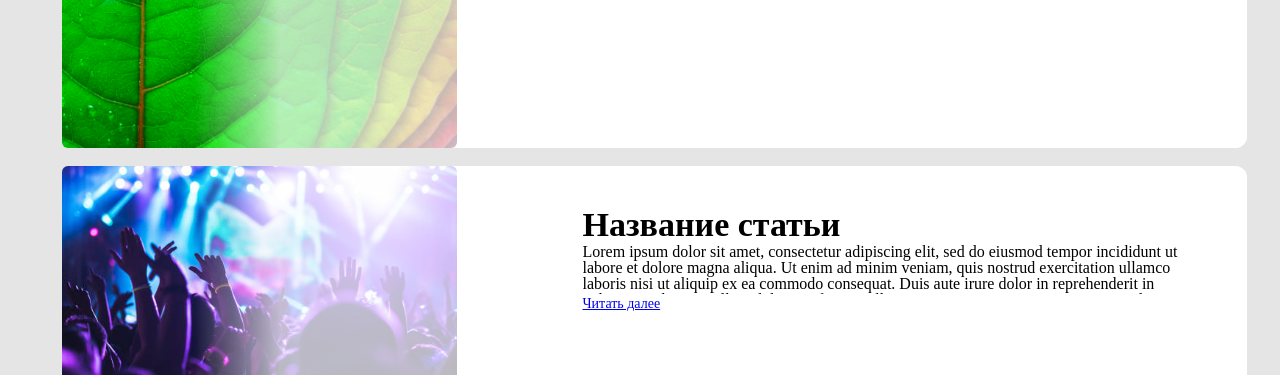
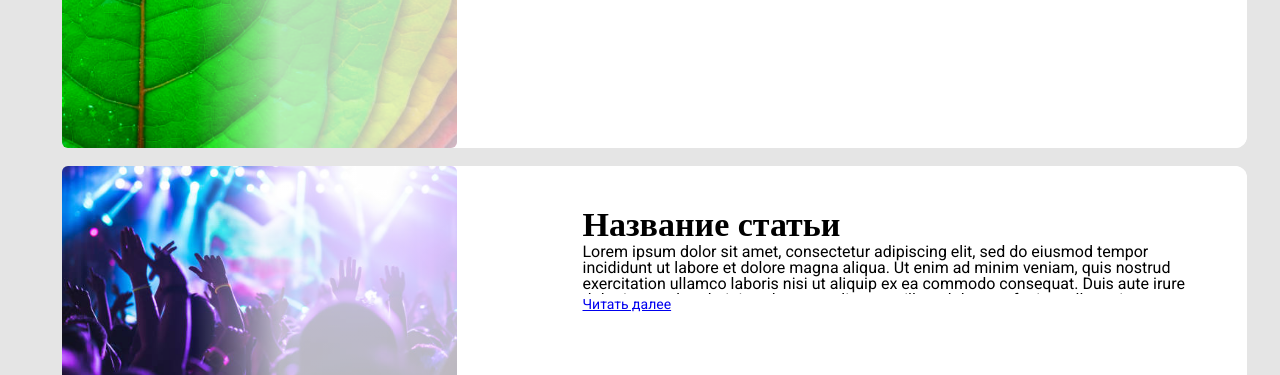
Before and after one commit to Rustam200391/creature-a-layout-using, a plain HTML site: page index.htm in a window 1280 px wide. Shown: the part 725-1100 px from the top of the page. Drawn offline with Linux system fonts and the light colour scheme.

Commit message:
Intermedia commit whit fonts

```diff
--- a/style/scss/index.scss
+++ b/style/scss/index.scss
@@ -38,7 +38,7 @@
 
   @font-face {
     font-family:"Roboto";
-    src: url("./fonts/roboto.eot");
+    src: url("../../fonts/Roboto/Roboto.ttf");
     font-style:normal;
     font-weight:normal;
   }
@@ -49,6 +49,7 @@
     grid-template-columns: 560px;
     height:48px;
     background-color: #FFFD00 ;
+    font-family: "Roboto";
   }
 
   .top {
@@ -57,10 +58,10 @@
 
   }
   .search-container {
-
     height:48px;
     background-color: #FFFFFF;
     position: relative;
+    font-family: "Roboto";
   }
 
   .search-empty {
@@ -97,6 +98,7 @@
     left: 1250px;
     top: 100px;
     border: none;
+    font-family: "Roboto";
   }
 
   img {
@@ -112,6 +114,7 @@
     width: 950px;
     margin: 0 auto;
     padding: 110px 11px;
+    font-family: "Roboto";
   }
 
   .section1 {
@@ -220,9 +223,9 @@
   }
 
   .section1__item p {
-    font-size: 12.5px;
+    font-size: 16px;
     line-height: 1;
-    max-height: 52px;
+    max-height: 49px;
     overflow: hidden;
     display: flex;
     flex-direction: column;
@@ -324,6 +327,7 @@
     left: 356px;
     top: 72px;
     border: none;
+    font-family: "Roboto";
   }
 
   .button:hover {
```
Also changed, not shown: fonts/Roboto/Roboto-Black.ttf (added), fonts/Roboto/Roboto-BlackItalic.ttf (added), fonts/Roboto/Roboto-Bold.ttf (added), fonts/Roboto/Roboto-BoldItalic.ttf (added), fonts/Roboto/Roboto-Light.ttf (added), fonts/Roboto/Roboto-LightItalic.ttf (added), fonts/Roboto/Roboto-Medium.ttf (added), fonts/Roboto/Roboto-MediumItalic.ttf (added), fonts/Roboto/Roboto-Regular.ttf (added), fonts/Roboto/Roboto-Thin.ttf (added), fonts/Roboto/Roboto-ThinItalic.ttf (added), style/css/index.css.
